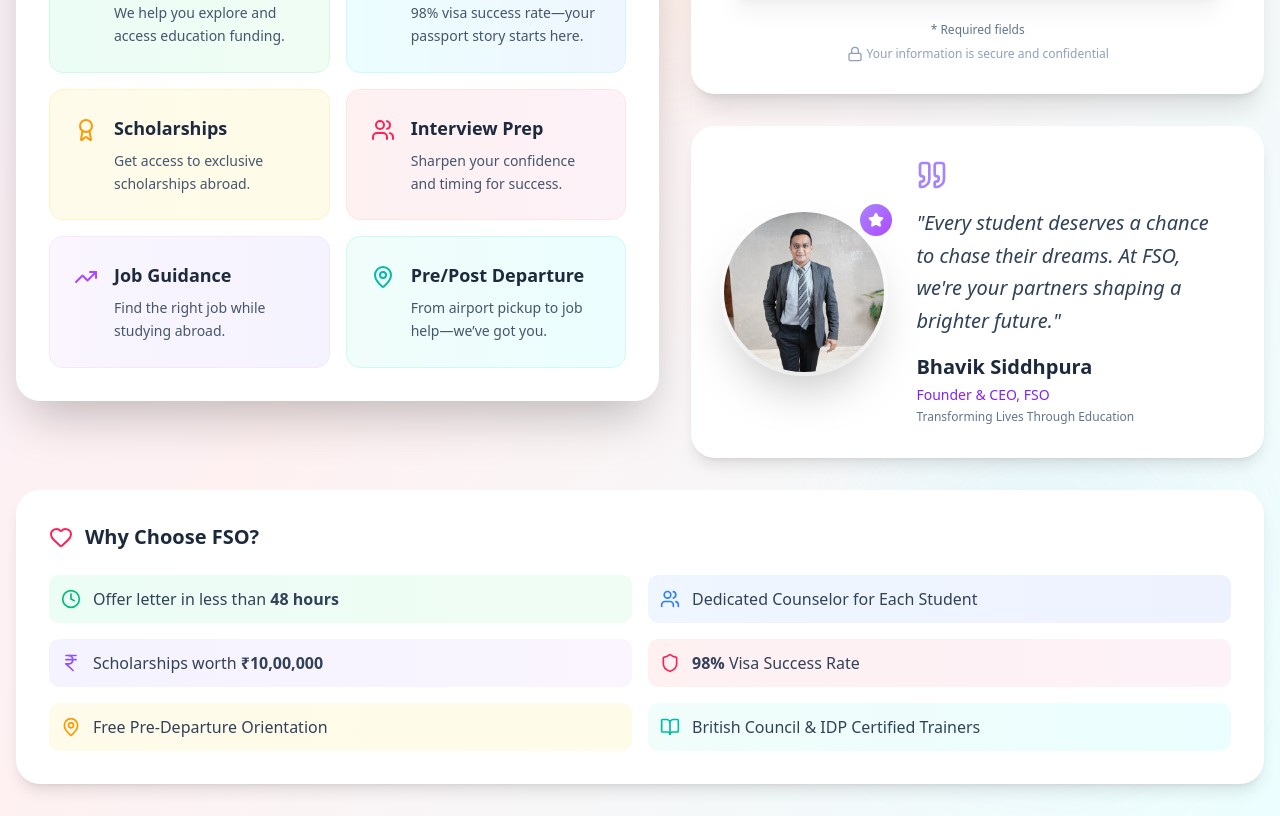
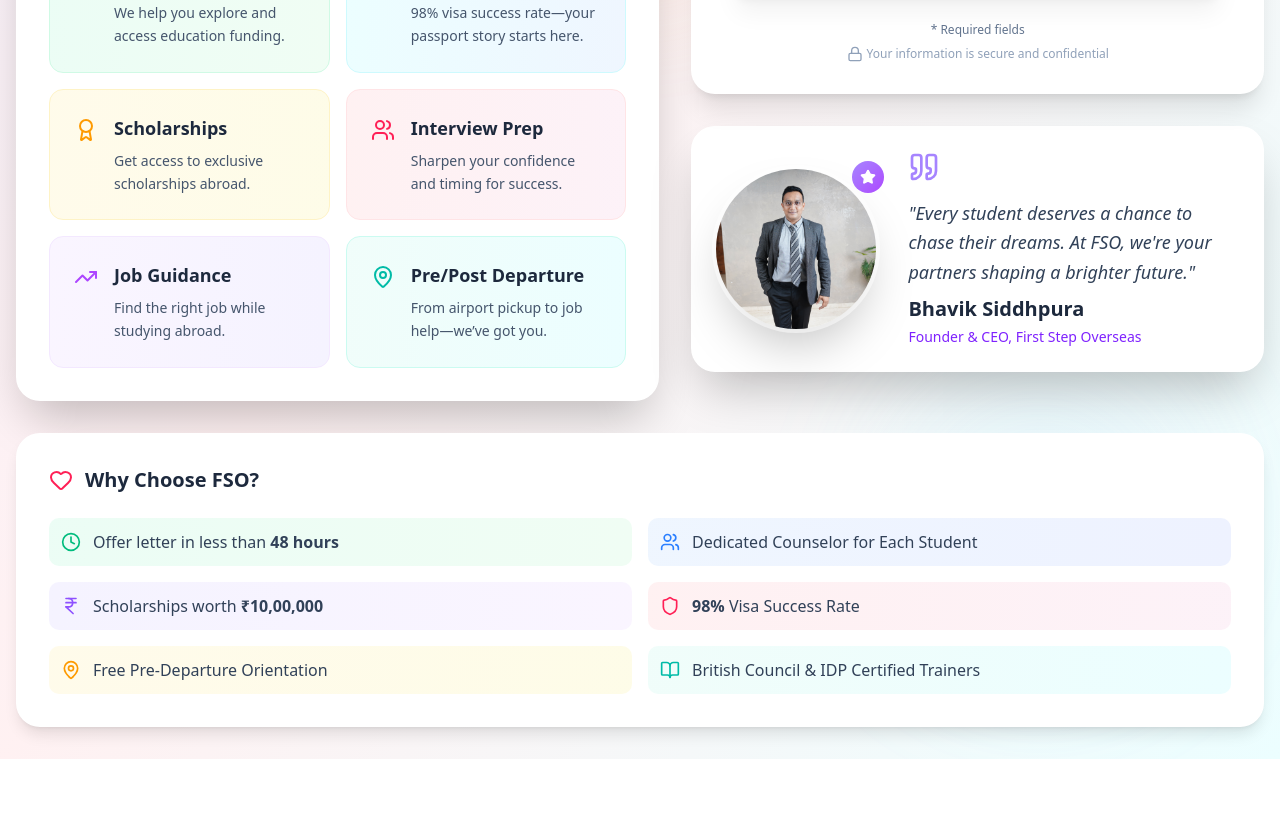
Before and after one commit to aviralale/inquiry-page-fso, a React (Vite) app: page / in a window 1280 px wide. Shown: the part 1020-1836 px from the top of the page. After the commit the page ends 1779 px from the top, so only its background shows below. Built offline with nearby package versions, Linux system fonts and the light colour scheme.

Commit message:
fix: adjust padding and shadow for inquiry founder section for improved aesthetics

```diff
--- a/src/components/inquiry-form/inquiry-founder-section.tsx
+++ b/src/components/inquiry-form/inquiry-founder-section.tsx
@@ -2,7 +2,7 @@ import { Quote, Star } from "lucide-react";
 export default function InquiryFounderSection() {
   return (
     <>
-      <div className="bg-white rounded-3xl p-8 border border-white/20 shadow-lg max-w-4xl mx-auto">
+      <div className="bg-white rounded-3xl p-6 border border-white/20 shadow-2xl max-w-4xl mx-auto">
         <div className="flex flex-col md:flex-row items-center gap-8">
           <div className="relative">
             <div className="w-32 h-32 md:w-40 md:h-40 rounded-full overflow-hidden ring-4 ring-white/50 shadow-2xl">
@@ -19,7 +19,7 @@ export default function InquiryFounderSection() {
 
           <div className="flex-1 text-center md:text-left">
             <Quote className="w-8 h-8 text-violet-400 mx-auto md:mx-0 mb-4" />
-            <blockquote className="text-lg md:text-xl text-slate-700 italic mb-4 leading-relaxed">
+            <blockquote className="text-lg text-slate-700 italic mb-2 leading-relaxed">
               "Every student deserves a chance to chase their dreams. At FSO,
               we're your partners shaping a brighter future."
             </blockquote>
@@ -28,10 +28,7 @@ export default function InquiryFounderSection() {
                 Bhavik Siddhpura
               </div>
               <div className="text-sm text-violet-600 font-medium">
-                Founder & CEO, FSO
-              </div>
-              <div className="text-xs text-slate-500">
-                Transforming Lives Through Education
+                Founder & CEO, First Step Overseas
               </div>
             </div>
           </div>
```
